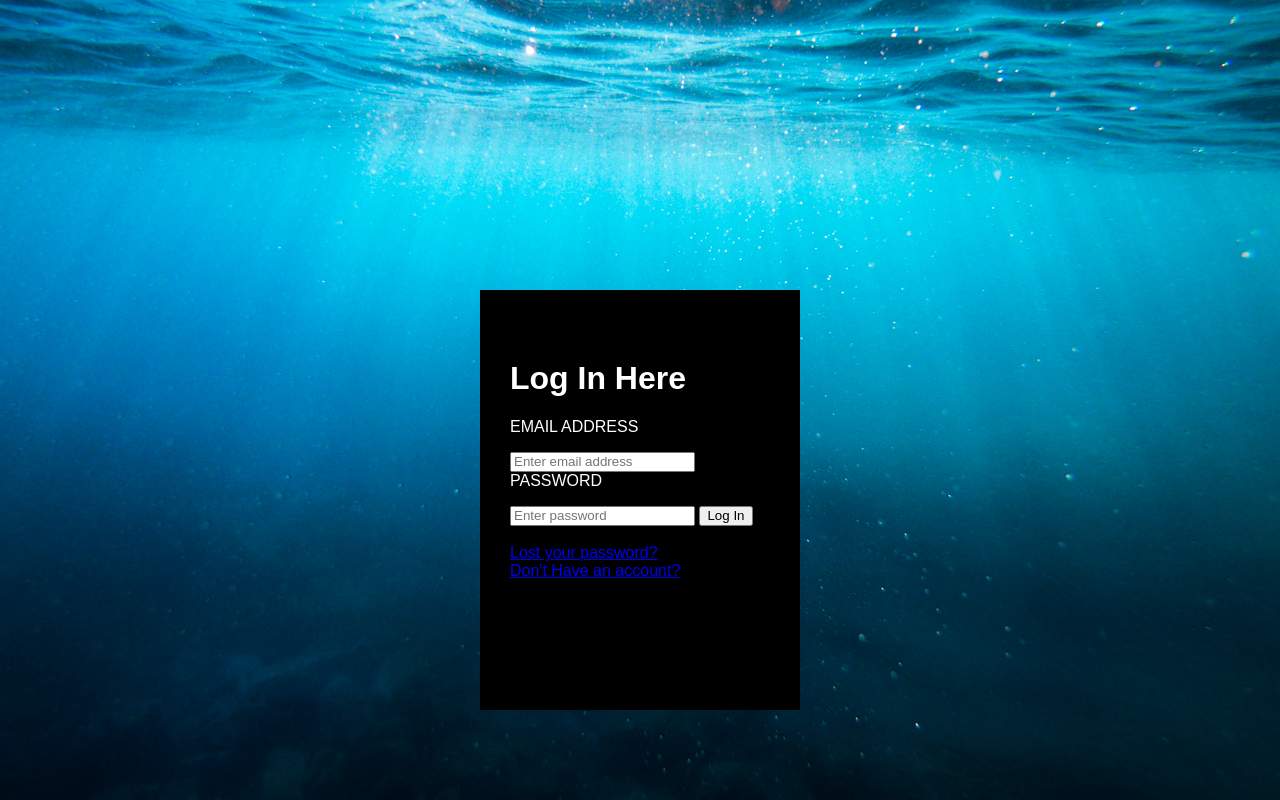
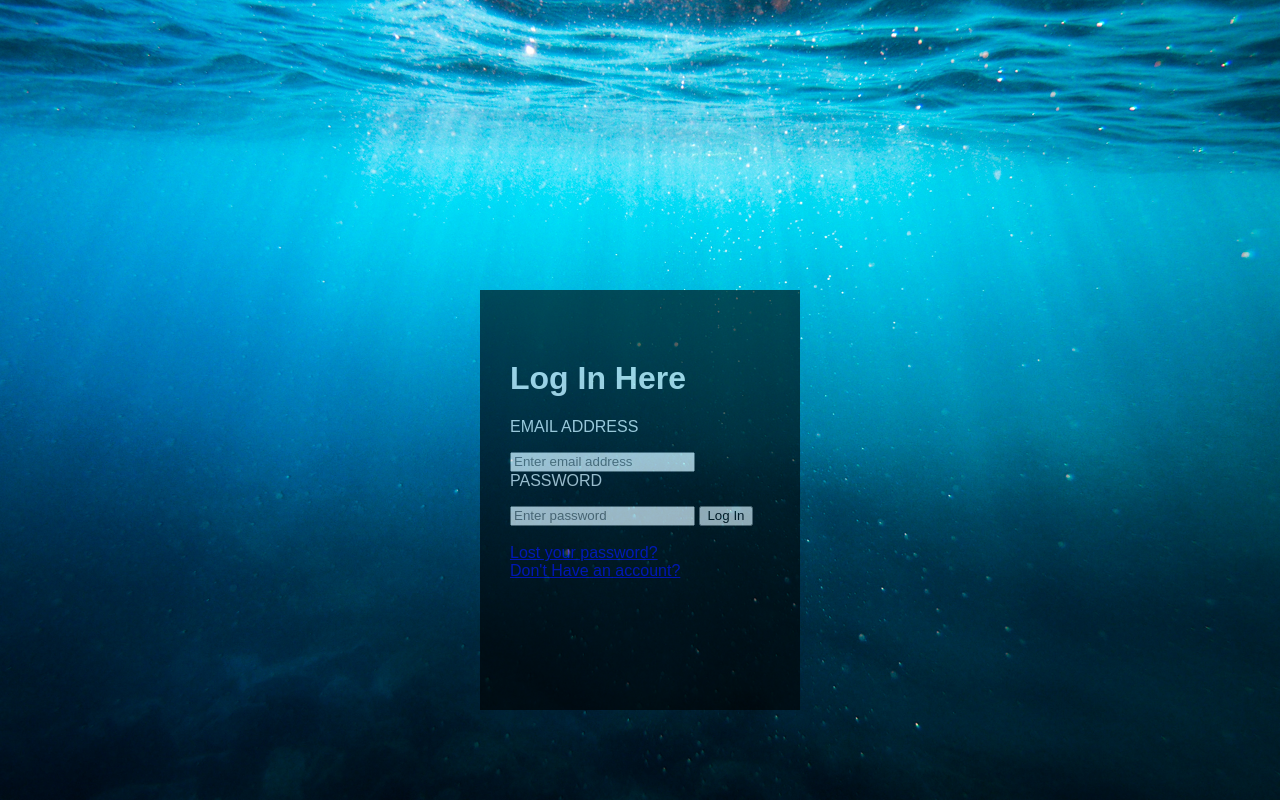
Before and after one commit to MishanCool/IOT-WHATER-MESHER, a PHP site: page /login.html in a window 1280 px wide. Run offline with PHP 8.4, Linux system fonts and the light colour scheme.

Commit message:
Use css code 'opacity:0.6' to create transparent box

```diff
--- a/css/1_login.css
+++ b/css/1_login.css
@@ -20,6 +20,7 @@ body{
 	width: 320px; /*loginsystem eka yatin thiyana kalu box eka haduva*/
 	height: 420px;
     background:black;
+    opacity: 0.6;  /*opacity use to limit transparentness */
 	color: #fff;
 	top: 50%;
 	left: 50%;
```
